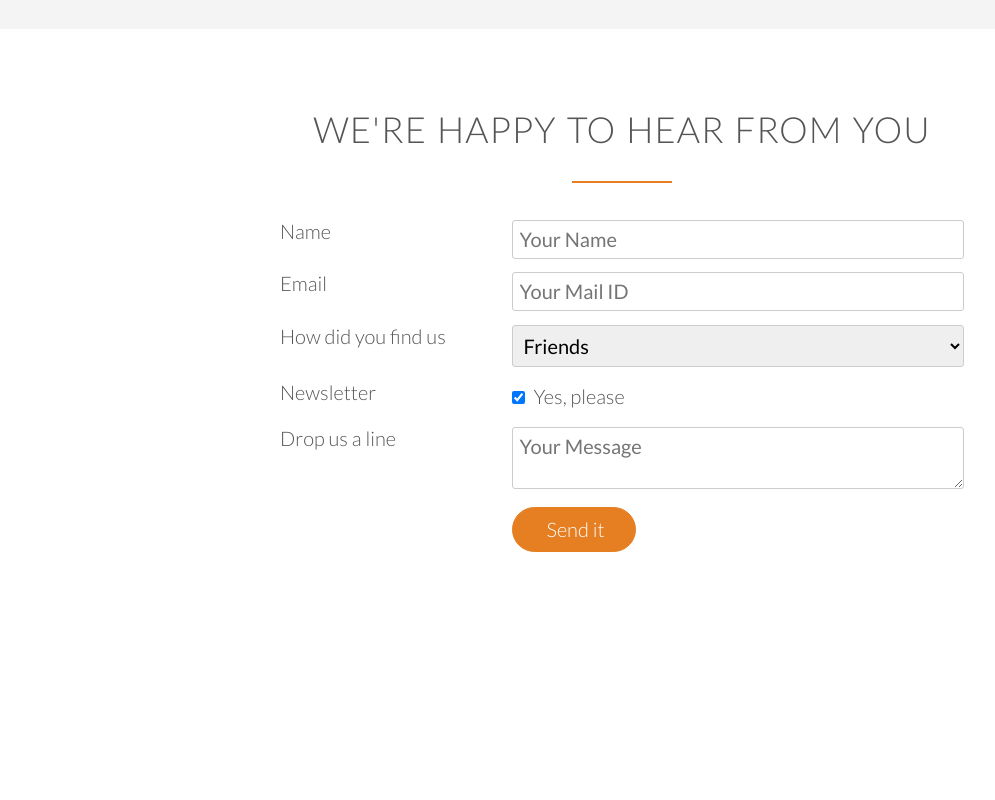
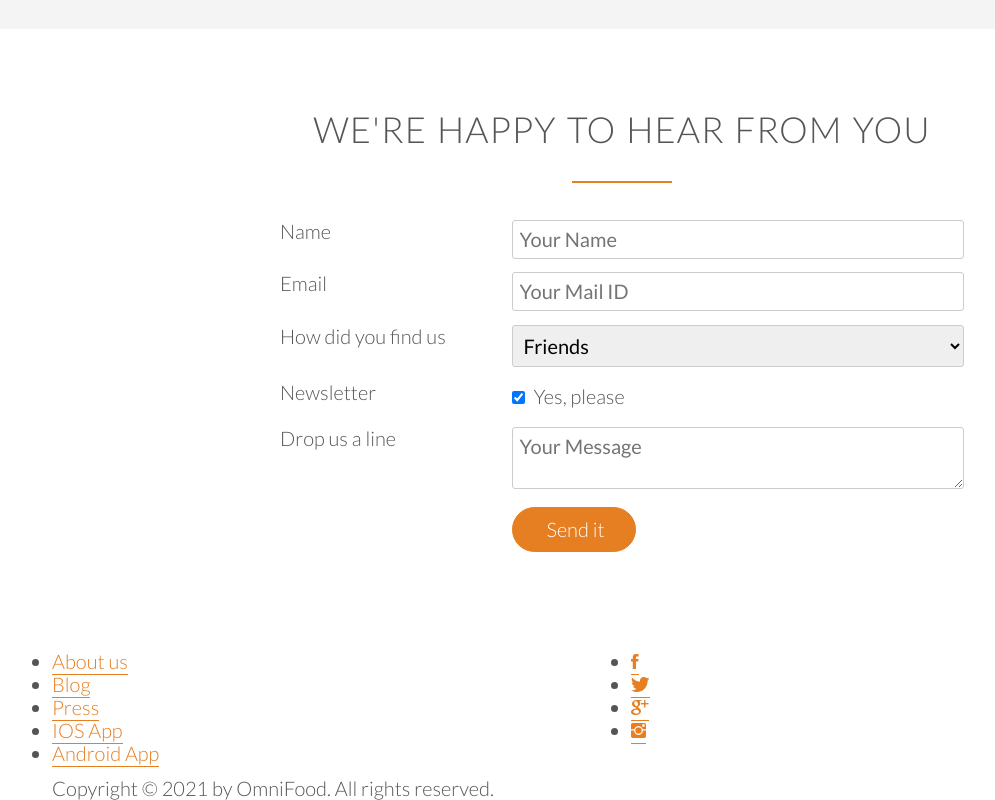
Before and after one commit to Grace-Hephzibah/OmniFood, a plain HTML site: page OmniFood.html in a window 1280 px wide. Shown: the part 4613-5413 px from the top of the page, without its empty margins (18-1013 px from the left). Before the commit the page ends 5252 px from the top, so only its background shows below. Drawn offline with nearby package versions, Linux system fonts and the light colour scheme.

Commit message:
Day 19 Updates

```diff
--- a/OmniFood.html
+++ b/OmniFood.html
@@ -498,6 +498,52 @@
             </div>
         </section>
 
+
+        <footer>
+            <div class="row">
+                <div class="col span-1-of-2">
+                    <ul class="footer-nav">
+                        <li> <a href="#">About us</a>   </li>
+                        <li> <a href="#">Blog</a>       </li>
+                        <li> <a href="#">Press</a>      </li>
+                        <li> <a href="#">IOS App</a>    </li>
+                        <li> <a href="#">Android App</a></li>
+                    </ul>
+                </div>
+
+
+                <div class="col span-1-of-2">
+                    <ul class="social-links">
+
+                        <li><a href="#">
+                         <i class="ion-social-facebook"></i>
+                        </a></li>
+
+                        <li><a href="#">
+                         <i class="ion-social-twitter"></i>
+                        </a></li>
+
+                        <li><a href="#">
+                         <i class="ion-social-googleplus"></i>
+                        </a></li>
+
+                        <li><a href="#">
+                         <i class="ion-social-instagram"></i>
+                        </a></li>
+
+                    </ul>
+                </div>
+
+            </div>
+
+            <div class="row">
+                <p>
+                    Copyright &copy; 2021 by OmniFood. All rights reserved.
+                </p>
+            </div>
+
+        </footer>
+
     </body>
 
 </html>
```
Also changed, not shown: Daily_Progress/DAY 19.png (added).
